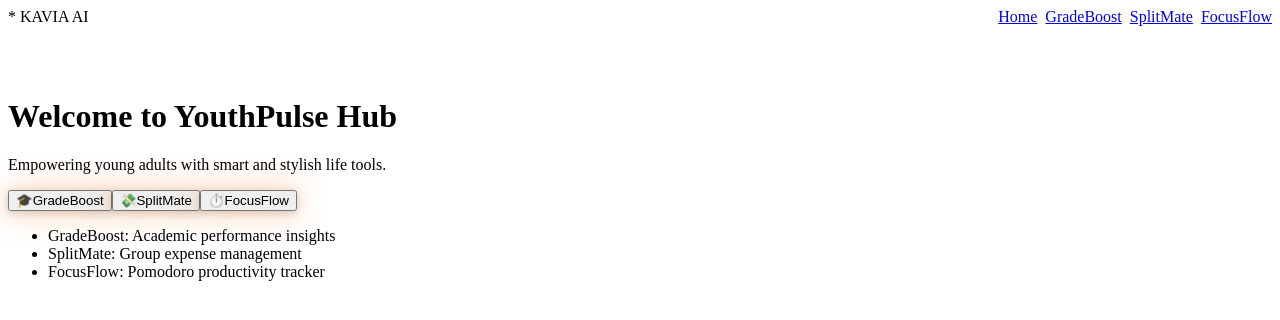
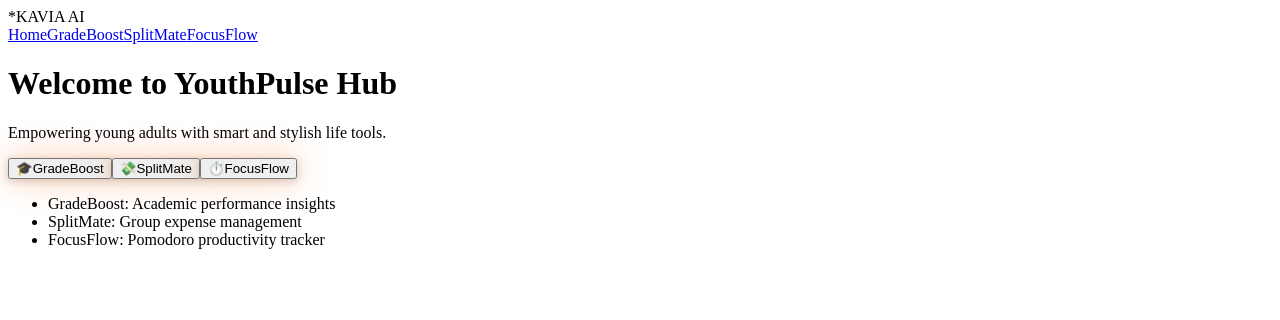
Before and after one commit to Workflow-Manager-admin/youthpulse-hub-26641-5089b2c0, a React (Create React App) app in the folder youthpulse_hub/: page / in a window 1280 px wide. Shown: the top 320 px of the page. Built offline with nearby package versions, Linux system fonts and the light colour scheme.

Commit message:
Auto-commit: Changes as of 2025-05-30T08:53:53.955945+00:00

```diff
--- a/youthpulse_hub/src/App.js
+++ b/youthpulse_hub/src/App.js
@@ -11,28 +11,31 @@ import FocusFlowPage from './pages/FocusFlowPage';
 function App() {
   /**
    * Main App component for YouthPulse Hub.
-   * Sets up routing and navigates between main tool pages.
+   * Applies a dark, modern layout and responsive accent navbar.
    */
   return (
     <Router>
-      <div className="app">
-        <nav className="navbar">
-          <div className="container">
-            <div style={{ display: 'flex', justifyContent: 'space-between', width: '100%' }}>
-              <div className="logo">
-                <span className="logo-symbol">*</span> KAVIA AI
-              </div>
-              {/* Navigation to key feature pages */}
-              <div style={{ display: 'flex', gap: '8px' }}>
-                <Link className="btn" to="/">Home</Link>
-                <Link className="btn" to="/gradeboost">GradeBoost</Link>
-                <Link className="btn" to="/splitmate">SplitMate</Link>
-                <Link className="btn" to="/focusflow">FocusFlow</Link>
-              </div>
+      <div className="min-h-screen flex flex-col bg-[#1a1a1a] text-white font-sans">
+        {/* Navbar with sticky, glowing corners */}
+        <nav className="fixed top-0 left-0 w-full z-40 bg-gradient-to-r from-[#19181b] via-[#151419] to-[#1f1b22] border-b border-[#ffffff12] shadow-md shadow-orange-900/10">
+          <div className="max-w-6xl mx-auto flex items-center justify-between px-4 py-3 sm:px-8">
+            <div className="flex items-center gap-2 font-black text-lg tracking-wide select-none">
+              <span className="text-[#E87A41] text-2xl animate-pulse">*</span>
+              <span className="font-bold text-orange-200">KAVIA AI</span>
+            </div>
+            <div className="hidden sm:flex gap-2 md:gap-4">
+              <Link className="px-4 py-1.5 rounded-md font-semibold transition bg-[#ab221700] text-orange-300 hover:bg-[#E87A41] hover:text-white focus:outline-none focus:ring-2 focus:ring-orange-400 focus:ring-offset-2 focus:ring-offset-[#19181b]" to="/">Home</Link>
+              <Link className="px-4 py-1.5 rounded-md font-semibold transition bg-[#272A2E] text-orange-300 hover:bg-[#E87A41] hover:text-white focus:outline-none focus:ring-2 focus:ring-orange-400 focus:ring-offset-2 focus:ring-offset-[#19181b]" to="/gradeboost">GradeBoost</Link>
+              <Link className="px-4 py-1.5 rounded-md font-semibold transition bg-[#1e2c2f] text-blue-200 hover:bg-[#26D6B2] hover:text-[#15161e] focus:outline-none focus:ring-2 focus:ring-blue-400 focus:ring-offset-2 focus:ring-offset-[#19181b]" to="/splitmate">SplitMate</Link>
+              <Link className="px-4 py-1.5 rounded-md font-semibold transition bg-[#2a0820] text-pink-300 hover:bg-[#B81F7B] hover:text-white focus:outline-none focus:ring-2 focus:ring-pink-400 focus:ring-offset-2 focus:ring-offset-[#19181b]" to="/focusflow">FocusFlow</Link>
+            </div>
+            <div className="flex sm:hidden">
+              {/* Mobile nav dropdown could go here for extensibility. */}
             </div>
           </div>
         </nav>
-        <main style={{ marginTop: '72px' }}>
+        {/* Main content shifted below navbar */}
+        <main className="flex-1 pt-20 sm:pt-24 bg-[#18181b] flex flex-col">
           <Routes>
             <Route path="/" element={<HomePage />} />
             <Route path="/gradeboost" element={<GradeBoostPage />} />
```
Also changed, not shown: 1 other file (tests, documents, lock files or other folders).
